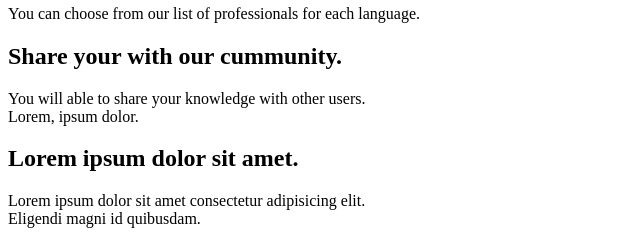
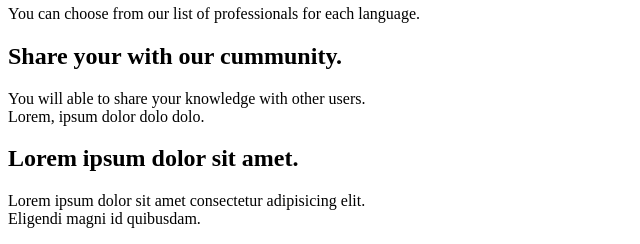
Before and after one commit to cynox01/symfony-exo2, a Symfony app: template templates/main/home.html.twig in a window 1280 px wide. Shown: the part 392-636 px from the top of the page, without its empty margins (0-640 px from the left). Run offline with Twig, Linux system fonts and the light colour scheme; the template is opened without the code that fills it, so the values that code supplies are empty; some libraries are stand-ins or nearby versions.

Commit message:
modification du texte sur home

```diff
--- a/templates/main/home.html.twig
+++ b/templates/main/home.html.twig
@@ -57,7 +57,7 @@
 						<h1>Share your with our cummunity.</h1>
 						<p>You will able to share your knowledge with other users.
 							<br>
-							Lorem, ipsum dolor.</p>
+							Lorem, ipsum dolor dolo dolo.</p>
 					</span>
 
 				</section>
```
